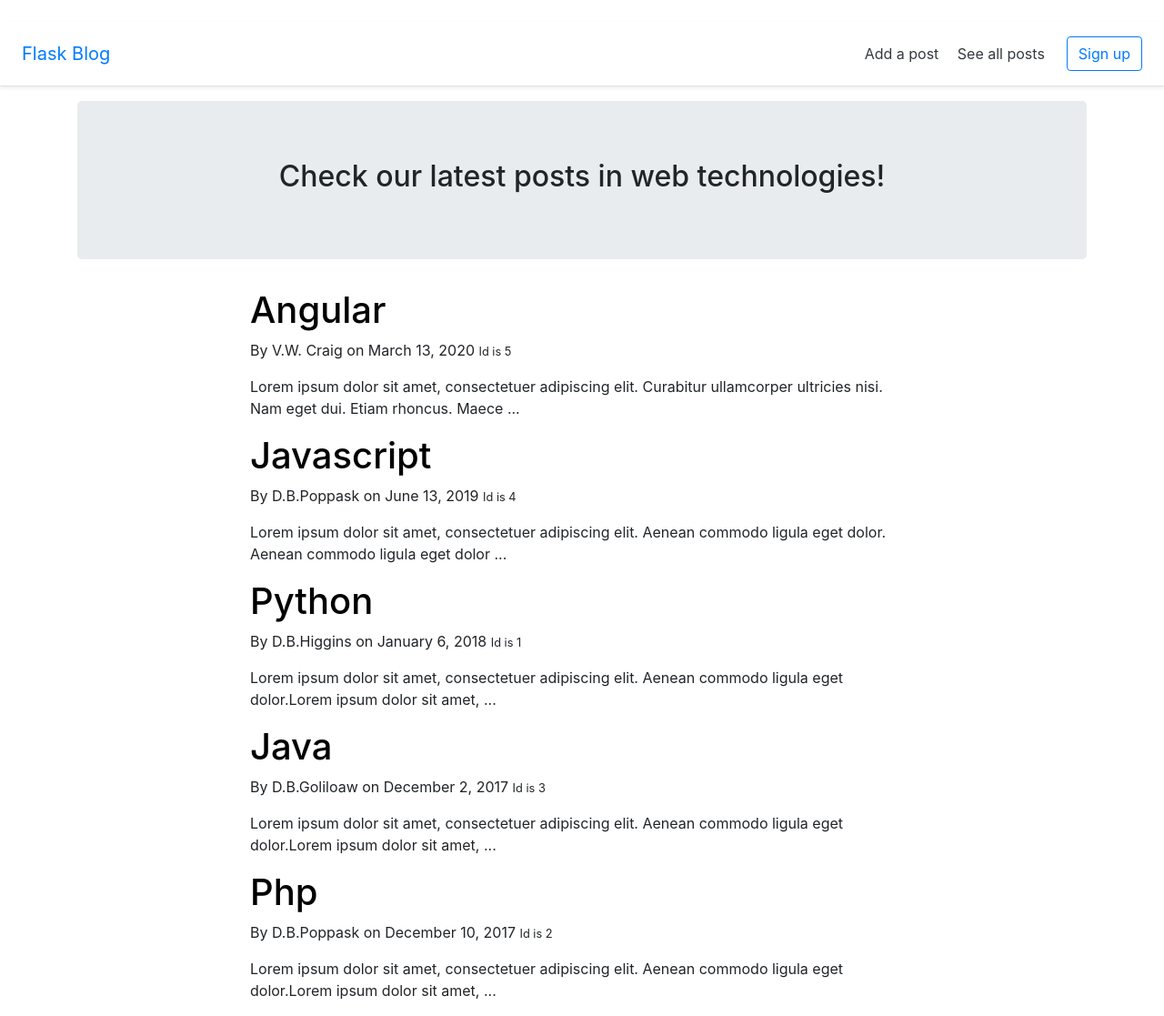
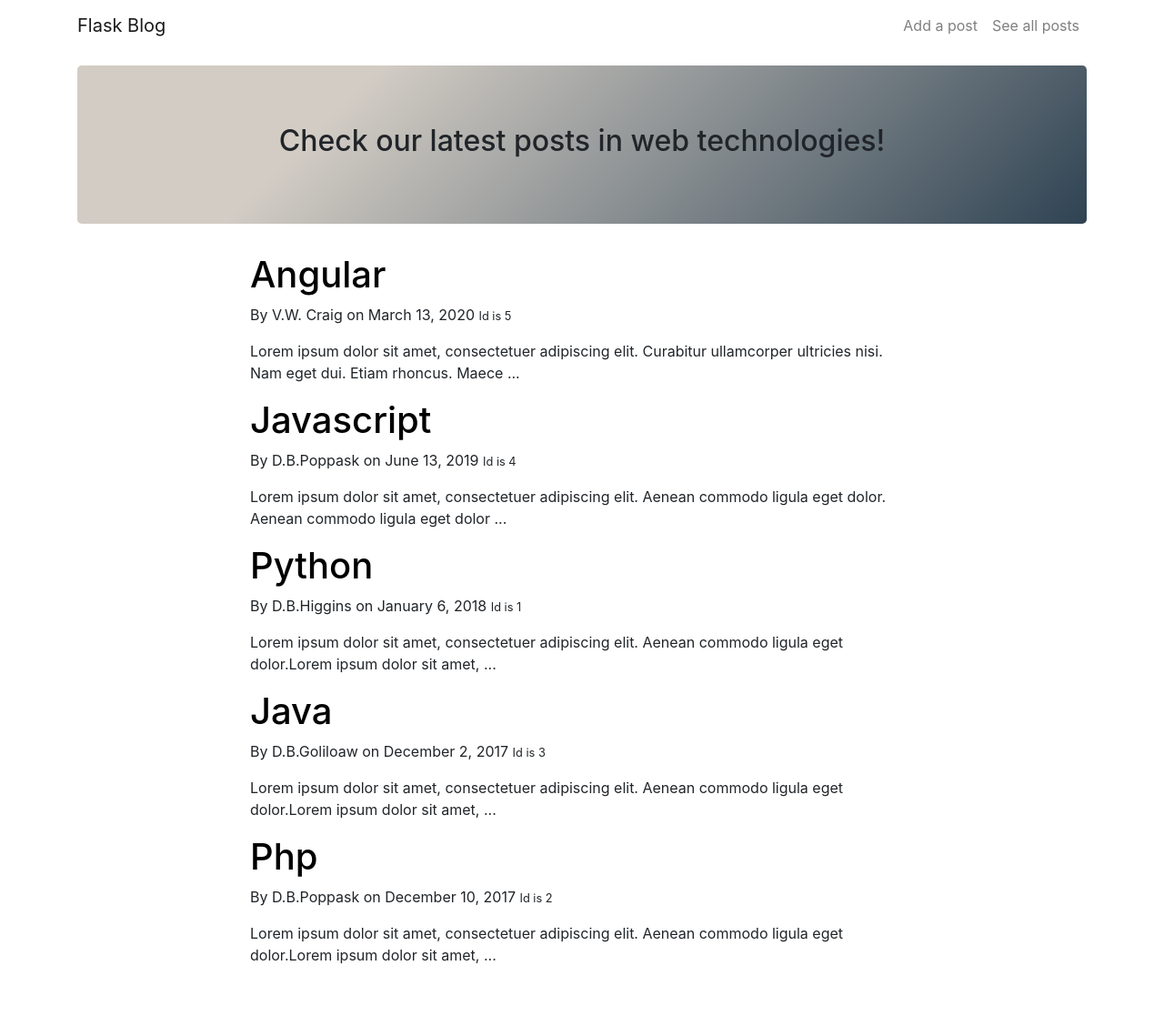
Before and after one commit to valentinavlad/BlogAppWithFlask, a Flask app: page / in a window 1280 px wide. Shown: the whole page at 91% size. After the commit the page ends 1060 px from the top, so only its background shows below. Run offline with Flask 2, Linux system fonts and the light colour scheme; some libraries are stand-ins or nearby versions.

Commit message:
Changed navigation style

```diff
--- a/BlogApp/static/style.css
+++ b/BlogApp/static/style.css
@@ -13,3 +13,8 @@
  #view_content {
     white-space: pre-wrap;
 }
+
+.jumbotron {
+    background-color: #2f4353!important;
+    background-image: linear-gradient(315deg, #2f4353 0%, #d2ccc4 74%)!important;
+}
--- a/BlogApp/templates/layout.html
+++ b/BlogApp/templates/layout.html
@@ -18,7 +18,7 @@
 
 <body>
     {% include 'navigation.html' %}
-    <div class="container">
+    <div class="container mt-5">
         {% block content %}{% endblock %}
     </div>
 
--- a/BlogApp/templates/navigation.html
+++ b/BlogApp/templates/navigation.html
@@ -1,9 +1,19 @@
-<div class="d-flex flex-column flex-md-row align-items-center p-3 px-md-4 mb-3 bg-white border-bottom shadow-sm">
-    <h5 class="my-0 mr-md-auto font-weight-normal">
-        <a href="{{url_for('index.posts')}}">Flask Blog</a></h5>
-    <nav class="my-2 my-md-0 mr-md-3">
-        <a class="p-2 text-dark" href="{{url_for('index.new')}}">Add a post</a>
-        <a class="p-2 text-dark" href="{{url_for('index.posts')}}">See all posts</a>
-    </nav>
-    <a class="btn btn-outline-primary" href="#">Sign up</a>
-</div>
+<nav class="navbar navbar-expand-lg navbar-light fixed-top" id="mainNav">
+    <div class="container">
+        <a class="navbar-brand" href="{{url_for('index.posts')}}">Flask Blog</a>
+        <button class="navbar-toggler navbar-toggler-right" type="button" data-toggle="collapse" data-target="#navbarResponsive" aria-controls="navbarResponsive" aria-expanded="false" aria-label="Toggle navigation">
+            Menu
+            <i class="fas fa-bars"></i>
+        </button>
+        <div class="collapse navbar-collapse" id="navbarResponsive">
+            <ul class="navbar-nav ml-auto">
+                <li class="nav-item">
+                    <a class="nav-link" href="{{url_for('index.new')}}">Add a post</a>
+                </li>
+                <li class="nav-item">
+                    <a class="nav-link" href="{{url_for('index.posts')}}">See all posts</a>
+                </li>
+            </ul>
+        </div>
+    </div>
+</nav>
```
Also changed, not shown: BlogApp/static/img/1.jpg (added).
